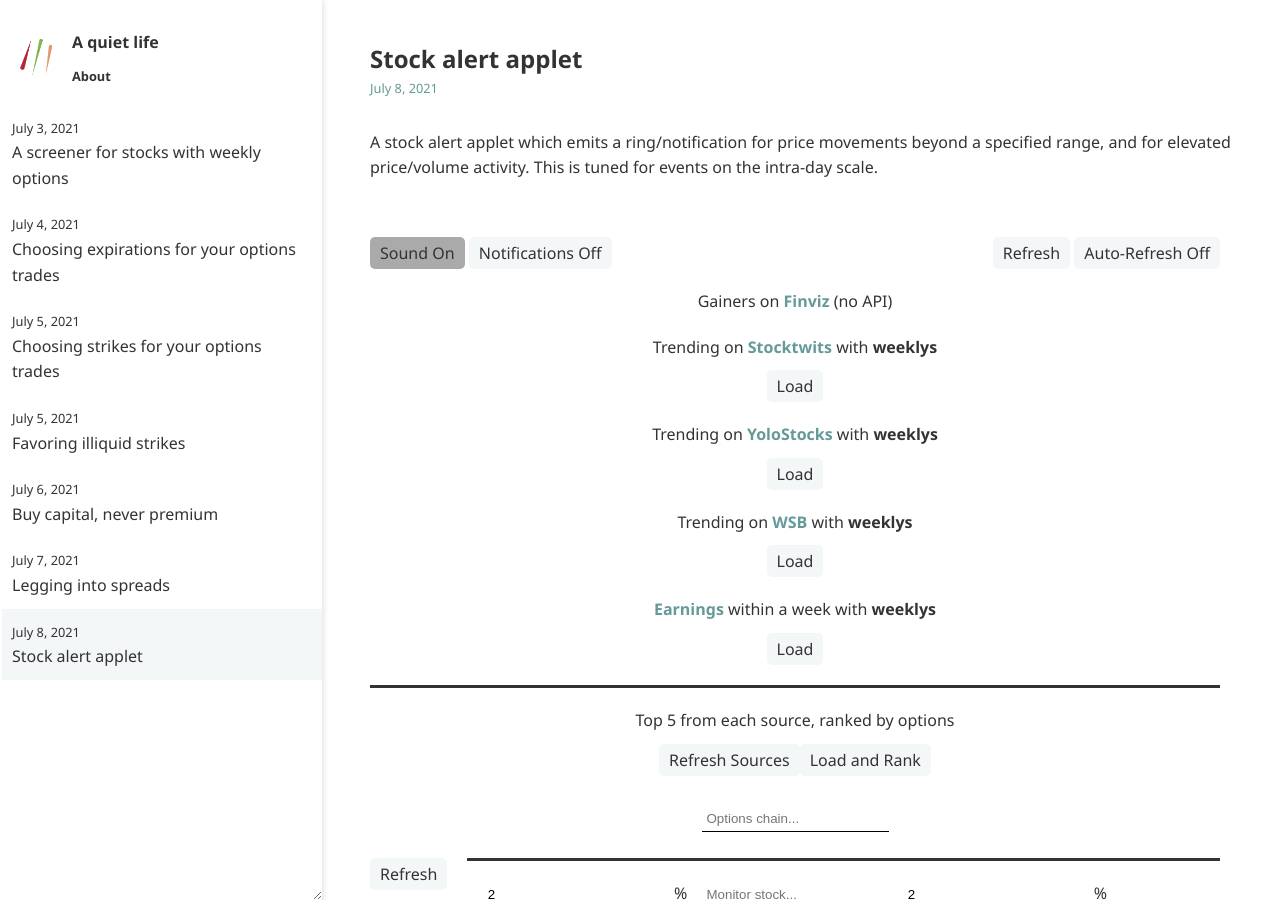
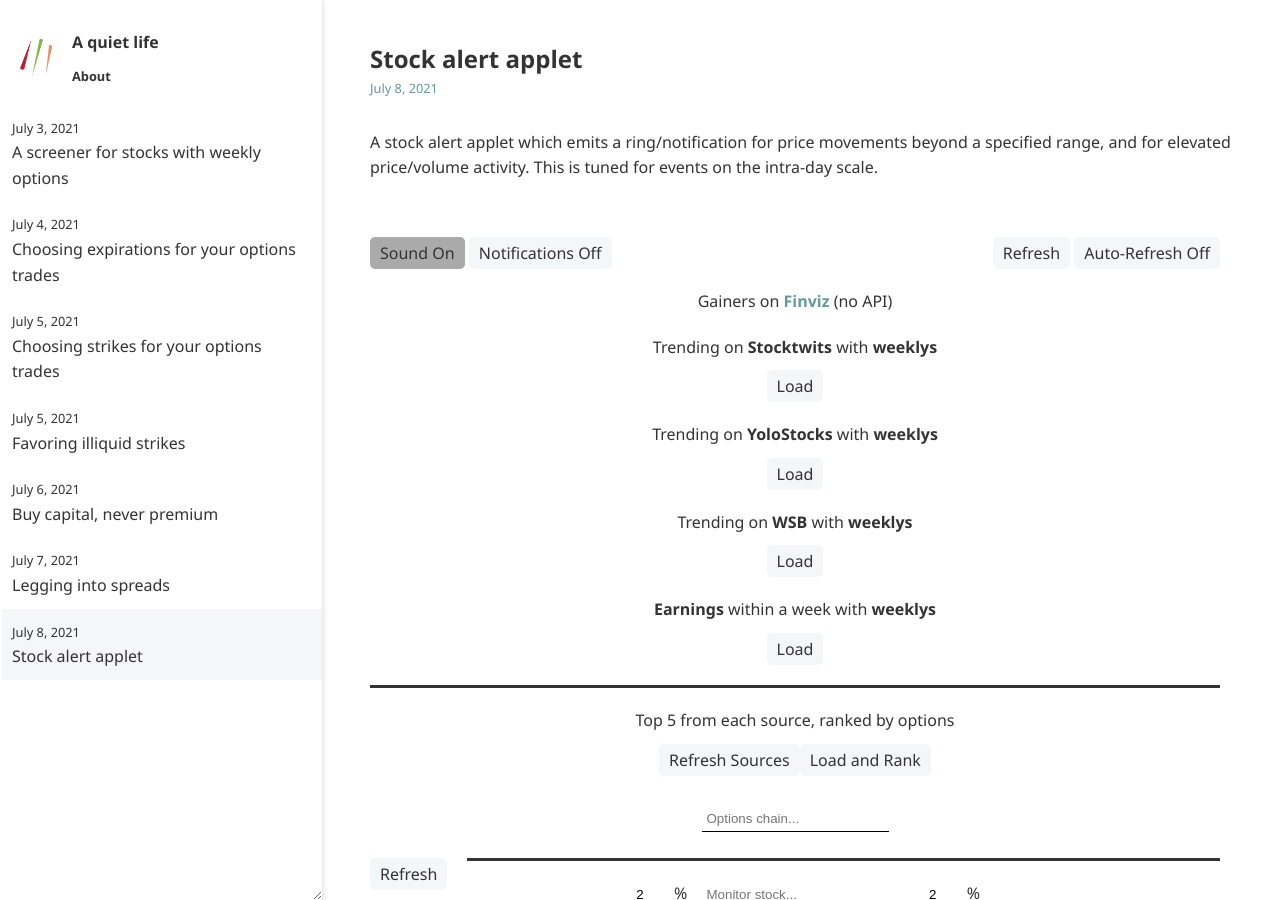
Before and after one commit to ansyblenetwork/aquietlife, a Jekyll site: the page built from _posts/2021-07-08-alerts.md, in a window 1280 px wide and 900 px high. Built offline with Jekyll 4.4.1, drawn with Linux system fonts in a browser that asks for light colours.

Commit message:
Update 2021-07-08-alerts.md

```diff
--- a/_posts/2021-07-08-alerts.md
+++ b/_posts/2021-07-08-alerts.md
@@ -26,16 +26,16 @@
 
 <div style="margin-bottom:20px; text-align:center">Gainers on <a target='_blank' href='https://finviz.com/screener.ashx?v=150&f=sh_opt_option&o=-change'><strong>Finviz</strong></a> (no API)</div>
 
-<div style="margin-bottom:10px; text-align:center" id="stocktwits">Trending on <a target='_blank' href='https://stocktwits.com/'><strong color="#333">Stocktwits</strong></a> with <strong>weeklys</strong></div>
+<div style="margin-bottom:10px; text-align:center" id="stocktwits">Trending on <a target='_blank' href='https://stocktwits.com/'><strong style='color:#333'>Stocktwits</strong></a> with <strong>weeklys</strong></div>
 <button id="stButton" style="margin:0px auto 20px auto; display:block;" onclick="if (this.textContent == 'Load') updateStocktwits(); else addAll(stWeeklyList);">Load</button>
 
-<div style="margin-bottom:10px; text-align:center" id="yolo">Trending on <a target='_blank' href='https://yolostocks.live/'><strong color="#333">YoloStocks</strong></a> with <strong>weeklys</strong></div>
+<div style="margin-bottom:10px; text-align:center" id="yolo">Trending on <a target='_blank' href='https://yolostocks.live/'><strong style='color:#333'>YoloStocks</strong></a> with <strong>weeklys</strong></div>
 <button id="yoloButton" style="margin:0px auto 20px auto; display:block;" onclick="if (this.textContent == 'Load') updateYolo(); else addAll(yoloWeeklyList);">Load</button>
 
-<div style="margin-bottom:10px; text-align:center" id="wsb">Trending on <a target='_blank' href='https://dashboard.nbshare.io/apps/reddit/wallstreetbets/'><strong color="#333">WSB</strong></a> with <strong>weeklys</strong></div>
+<div style="margin-bottom:10px; text-align:center" id="wsb">Trending on <a target='_blank' href='https://dashboard.nbshare.io/apps/reddit/wallstreetbets/'><strong style='color:#333'>WSB</strong></a> with <strong>weeklys</strong></div>
 <button id="wsbButton" style="margin:0px auto 20px auto; display:block;" onclick="if (this.textContent == 'Load') updateWSB(); else addAll(wsbWeeklyList);">Load</button>
 
-<div style="margin-bottom:10px; text-align:center" id="earnings"><a target='_blank' href='https://finance.yahoo.com/calendar/earnings'><strong color="#333">Earnings</strong></a> within a week with <strong>weeklys</strong></div>
+<div style="margin-bottom:10px; text-align:center" id="earnings"><a target='_blank' href='https://finance.yahoo.com/calendar/earnings'><strong style='color:#333'>Earnings</strong></a> within a week with <strong>weeklys</strong></div>
 <button id="earningsButton" style="margin:0px auto 20px auto; display:block;" onclick="if (this.textContent == 'Load') updateEarnings(); else addAll(earnings)">Load</button>
 
 <div style="margin-bottom:10px; text-align:center; padding-top:20px; border-top:solid" id="merge">Top 5 from each source, ranked by options</div>
@@ -317,7 +317,7 @@
 		yoloList = [];
 		let prevWeekly = yoloWeeklyList;
 		yoloWeeklyList = [];
-		let yoloString = "<a target='_blank' href='https://yolostocks.live/'><strong color="#333">YoloStocks</strong></a> (" + new Date().toLocaleTimeString() + "): ";
+		let yoloString = "<a target='_blank' href='https://yolostocks.live/'><strong style='color:#333'>YoloStocks</strong></a> (" + new Date().toLocaleTimeString() + "): ";
 		preYoloList.forEach(function(symbol) {
 			if (symbol && /[A-Z]/.test(symbol[0])) yoloString += printWeekly(symbol, yoloList, yoloWeeklyList, prevWeekly, "YoloStocks");
 		});
@@ -336,7 +336,7 @@
 		wsbList = [];
 		let prevWeekly = wsbWeeklyList;
 		wsbWeeklyList = [];
-		let wsbString = "<a target='_blank' href='https://dashboard.nbshare.io/apps/reddit/wallstreetbets/'><strong color="#333">WSB</strong></a> (" + new Date().toLocaleTimeString() + "): ";
+		let wsbString = "<a target='_blank' href='https://dashboard.nbshare.io/apps/reddit/wallstreetbets/'><strong style='color:#333'>WSB</strong></a> (" + new Date().toLocaleTimeString() + "): ";
 		for (let i = 0; i < 15; i++) {
 			wsbString += printWeekly(data[i].ticker, wsbList, wsbWeeklyList, prevWeekly, "WSB");
 		}
@@ -355,7 +355,7 @@
 		stList = [];
 		let prevWeekly = stWeeklyList;
 		stWeeklyList = [];
-		let stString = "<a target='_blank' href='https://stocktwits.com/'><strong color="#333">Stocktwits</strong></a> (" + new Date().toLocaleTimeString() + "): ";
+		let stString = "<a target='_blank' href='https://stocktwits.com/'><strong style='color:#333'>Stocktwits</strong></a> (" + new Date().toLocaleTimeString() + "): ";
 		data.symbols.forEach(function(stockData) {
 			stString += printWeekly(stockData.symbol, stList, stWeeklyList, prevWeekly, "Stocktwits", stockData.title);
 		});
```
